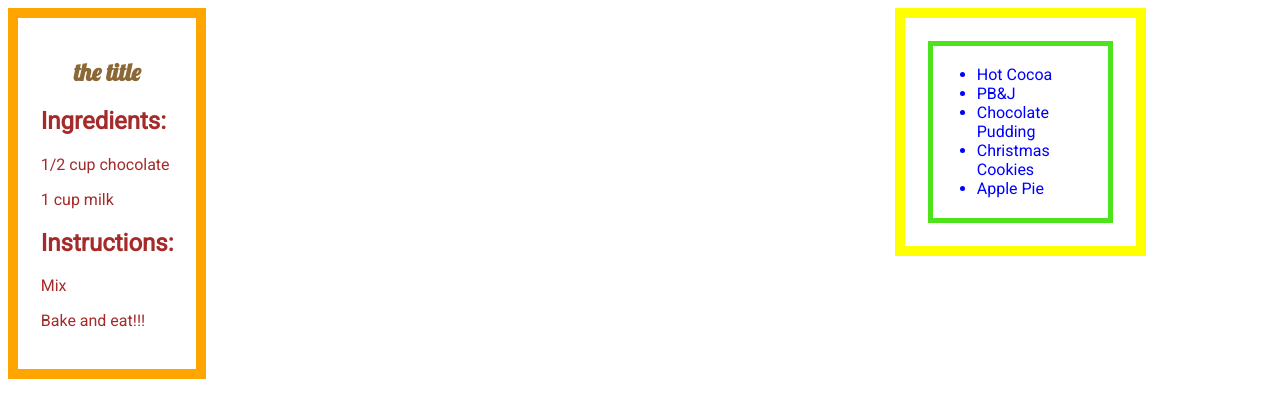
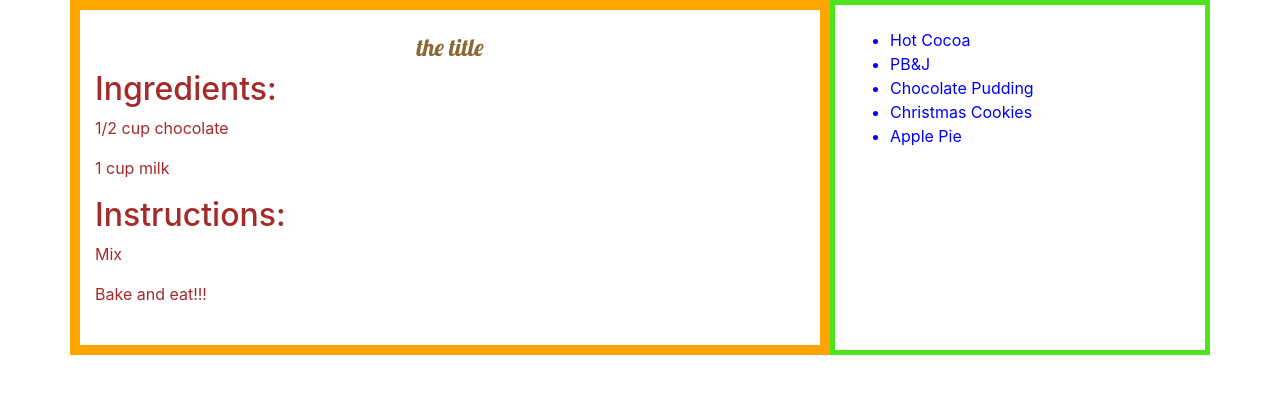
Before and after one commit to oclaros/recipe-box, a React app: page / in a window 1280 px wide. Shown: the top 418 px of the page. Built offline with nearby package versions, Linux system fonts and the light colour scheme.

Commit message:
added bootstrap 4 and modified files to conform to bootstrap and compiled css configuration.

```diff
--- a/package.json
+++ b/package.json
@@ -21,6 +21,7 @@
   },
   "homepage": "https://github.com/oclaros/recipe-box#readme",
   "dependencies": {
+    "bootstrap": "^4.0.0",
     "html-webpack-plugin": "^3.1.0",
     "path": "^0.12.7",
     "react": "^16.2.0",
--- a/src/App.js
+++ b/src/App.js
@@ -1,5 +1,6 @@
 import React, { Component } from 'react';
 import RecipeContainer from './container/RecipeContainer';
+import 'bootstrap/dist/css/bootstrap.css';
 
 class App extends Component{
     render(){
--- a/src/components/MainHeader/MainHeader.js
+++ b/src/components/MainHeader/MainHeader.js
@@ -1,6 +1,6 @@
 import React from 'react';
 import CssStyles from './MainHeader.css';
 
-const MainHeader = props => <h1 className={CssStyles.mainHeader}>{props.title}</h1>
+const MainHeader = props => <h1 className="mainHeader">{props.title}</h1>
 
 export default MainHeader;
--- a/src/container/RecipeContainer.css
+++ b/src/container/RecipeContainer.css
@@ -10,7 +10,6 @@ body {
 }
 
 .recipeContainer{
-    float: left;
     overflow: hidden;
     border: 10px solid orange;
     padding: 2%;
@@ -18,7 +17,6 @@ body {
 
 .sidebar{
     color: blue;
-    float: right;
     padding: 2%;
     border: 10px solid yellow;
 }
--- a/src/container/RecipeContainer.js
+++ b/src/container/RecipeContainer.js
@@ -1,27 +1,31 @@
-import React, { Component } from 'react';
-import styles from './RecipeContainer.css';
-import Sidebar from './Sidebar';
-import MainHeader from '../components/MainHeader/MainHeader';
-import IngredientList from './IngredientList';
-import instructionList from './InstructionList';
-import InstructionList from './InstructionList';
-import { Container, Row, Col } from 'reactstrap';
+import React, { Component } from "react";
+import "./RecipeContainer.css";
+import Sidebar from "./Sidebar";
+import MainHeader from "../components/MainHeader/MainHeader";
+import IngredientList from "./IngredientList";
+import instructionList from "./InstructionList";
+import InstructionList from "./InstructionList";
+import { Container, Row, Col } from "reactstrap";
 
 const recipes = [
   {
-
     id: "1",
     name: "Hot Cocoa",
     ingredientList: [
-            { "ingredient": "3 tablespoons cocoa powder" },
-            { "ingredient": "1 cup milk" },
-            { "ingredient": "2 teaspoons sugar" },
-            { "ingredient": "dash salt" }
-
+      { ingredient: "3 tablespoons cocoa powder" },
+      { ingredient: "1 cup milk" },
+      { ingredient: "2 teaspoons sugar" },
+      { ingredient: "dash salt" }
     ],
     instructionList: [
-            { instruction: "In a saucepan, heat milk over medium heat until almost boiling then turn off heat." },
-            { instruction: "Add remaining ingredients and stir until smooth and frothy." },
+      {
+        instruction:
+          "In a saucepan, heat milk over medium heat until almost boiling then turn off heat."
+      },
+      {
+        instruction:
+          "Add remaining ingredients and stir until smooth and frothy."
+      },
       { instruction: "Pour hot cocoa in a cup and enjoy!!!" }
     ]
   },
@@ -62,7 +66,10 @@ const recipes = [
         instruction:
           "In a bowl, add eggs, then add half of the milk mixture slowly. Do not add hot milk mixture too quickly to eggs or else you will have scrambled chocolate eggs. Once the eggs and milk mixture is combine, add it to the saucepan slowly while constantly stirring. Bring to a boil while constantly stirring the mixture. It should be very thick. Remove saucepan from heat and stir about a two minutes more."
       },
-            { instruction: "Pour into cups or a bowl and put into refrigerator until cool." }
+      {
+        instruction:
+          "Pour into cups or a bowl and put into refrigerator until cool."
+      }
     ]
   },
   {
@@ -103,12 +110,17 @@ const recipes = [
       { ingredient: "1/4 teaspoon vanilla extract" },
       { ingredient: "1 teaspoon cinnamon" },
       { ingredient: "1/8 teaspoon ground nutmeg (optional)" },
-            { ingredient: "3 pounds Granny Smith apples, peeled, cored, thinly sliced" },
+      {
+        ingredient: "3 pounds Granny Smith apples, peeled, cored, thinly sliced"
+      },
       { ingredient: "milk" },
       { ingredient: "additional sugar" }
     ],
     instructionList: [
-            { instruction: "Position rack in lowest third of oven and preheat to 400°F." },
+      {
+        instruction:
+          "Position rack in lowest third of oven and preheat to 400°F."
+      },
       {
         instruction:
           "Mix first 6 ingredients in large bowl. Add apples and toss to blend."
@@ -130,64 +142,58 @@ const recipes = [
       { instruction: "(Can be made 8 hours ahead. Let stand on rack.)" }
     ]
   }
-]
+];
 
 const ingList = [
-    { "ingredient": "1/2 cup chocolate" },
-    { "ingredient": "1 cup milk" }
+  { ingredient: "1/2 cup chocolate" },
+  { ingredient: "1 cup milk" }
 ];
 
-const instrList = [
-    { "instruction": "Mix" },
-    { "instruction": "Bake and eat!!!" }
-];
+const instrList = [{ instruction: "Mix" }, { instruction: "Bake and eat!!!" }];
 
 class RecipeContainer extends Component {
-    constructor(){
+  constructor() {
     super();
     this.state = {
-            recipes : [],
-            recipeNames : [],
-            oscar : null
-        }
+      recipes: [],
+      recipeNames: []
+    };
 
     this.initRecipes = this.initRecipes.bind(this);
     this.setRecipeNames = this.setRecipeNames.bind(this);
   }
 
-    componentDidMount(){
+  componentDidMount() {
     this.initRecipes();
     this.setRecipeNames();
-        console.log(this.state);
   }
 
-    initRecipes(){
-        console.log(recipes);
-        this.setState({recipes : recipes, oscar : 'you'});
+  initRecipes() {
+    this.setState({ recipes: recipes});
   }
 
-    setRecipeNames(){
-        const names = recipes.map( recipe => { return recipe.name});
-        console.log(names);
-        this.setState({recipeNames : names});
+  setRecipeNames() {
+    const names = recipes.map(recipe => {
+      return recipe.name;
+    });
+    this.setState({ recipeNames: names });
   }
 
   render() {
     return (
-            <Container className={styles.mainContainer}>
+      <Container className="mainContainer">
         <Row>
-                <Col md="8" className={styles.recipeContainer}>
+          <Col md="8" className="recipeContainer">
             <MainHeader title="the title" />
             <IngredientList ingList={ingList} />
             <InstructionList instrList={instrList} />
           </Col>
-                <Col md="4" className={styles.sidebar}>
+          <Col md="4" className="sidebar">
             <Sidebar recipeNames={this.state.recipeNames} />
           </Col>
         </Row>
       </Container>
-        )
+    );
   }
-
 }
 export default RecipeContainer;
--- a/webpack.config.js
+++ b/webpack.config.js
@@ -1,45 +1,38 @@
-const path = require('path');
+const path = require("path");
 
-const HtmlWebpackPlugin = require('html-webpack-plugin');
+const HtmlWebpackPlugin = require("html-webpack-plugin");
 const HtmlWebpackPluginConfig = new HtmlWebpackPlugin({
-  template: './public/index.html',
-  filename: 'index.html',
-  inject: 'body'
+  template: "./public/index.html",
+  filename: "index.html",
+  inject: "body"
 });
 
 module.exports = {
-    entry: './src/index.js',
+  entry: "./src/index.js",
   output: {
-      path: path.resolve('dist'),
-      filename: 'bundle.js'
+    path: path.resolve("dist"),
+    filename: "bundle.js"
   },
   module: {
     rules: [
-        { test: /\.css$/,
-          use: [
-            { loader: "style-loader" },
-            { loader: "css-loader",
-            options: {
-              sourceMap: true,
-              modules: true,
-              localIdentName: '[local]___[hash:base64:5]'
-            }
-          }
-          ]
+      {
+        test: /\.css$/,
+        use: [{ loader: "style-loader" }, { loader: "css-loader" }]
       },
       {
         test: /\.js$/,
         exclude: /node_modules/,
         use: "babel-loader"
-        }, {
+      },
+      {
         test: /\.jsx?$/,
         exclude: /node_modules/,
         use: "babel-loader"
       }
     ]
   },
-    devServer : {
+  devServer: {
     port: 9000
   },
   plugins: [HtmlWebpackPluginConfig]
-  }
+};
```
Also changed, not shown: src/components/Ingredient/Ingredient.js (+0 -14 lines), 1 other file (tests, documents, lock files or other folders). Lines whose indentation alone changed are shown as unchanged.
